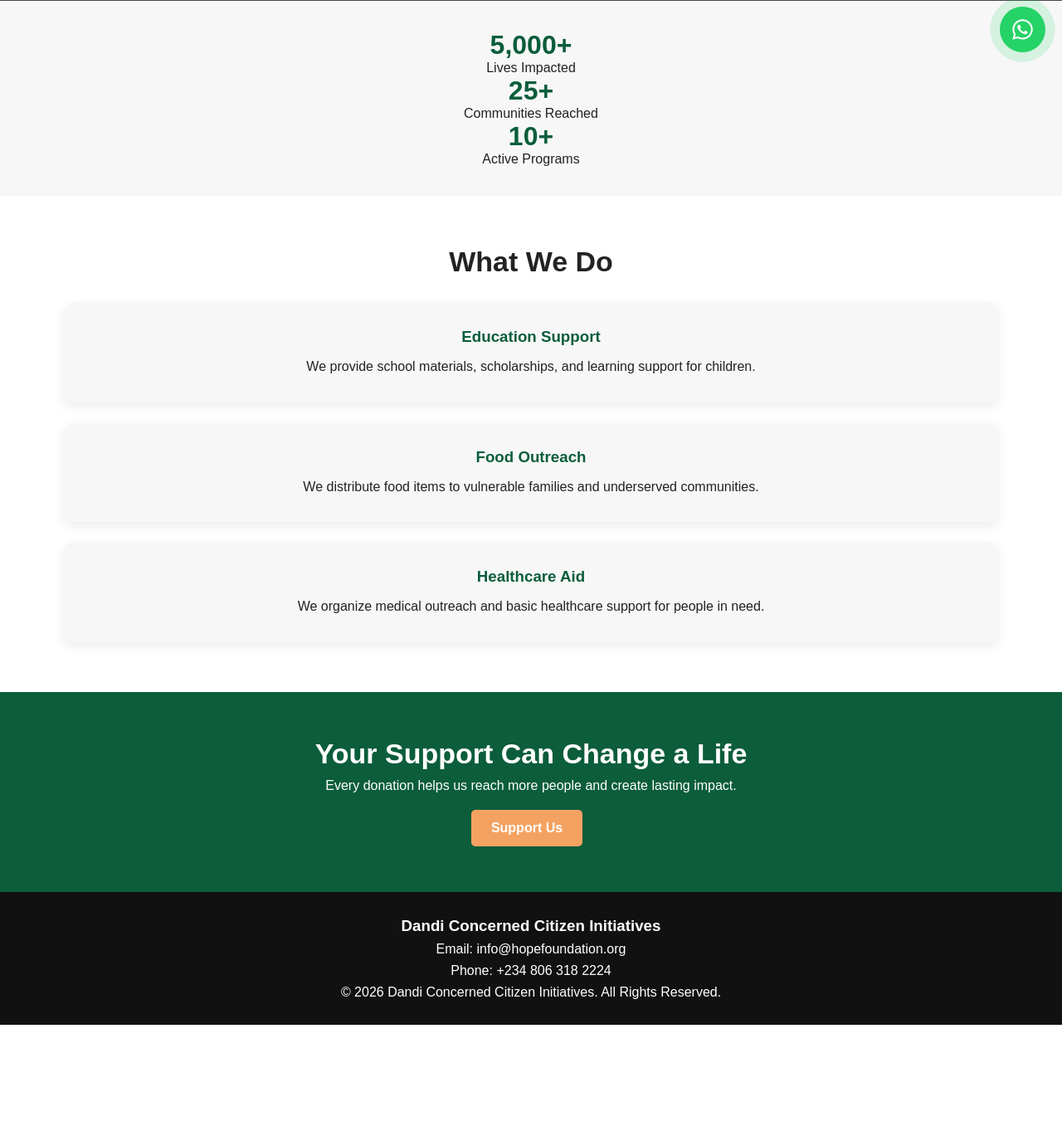
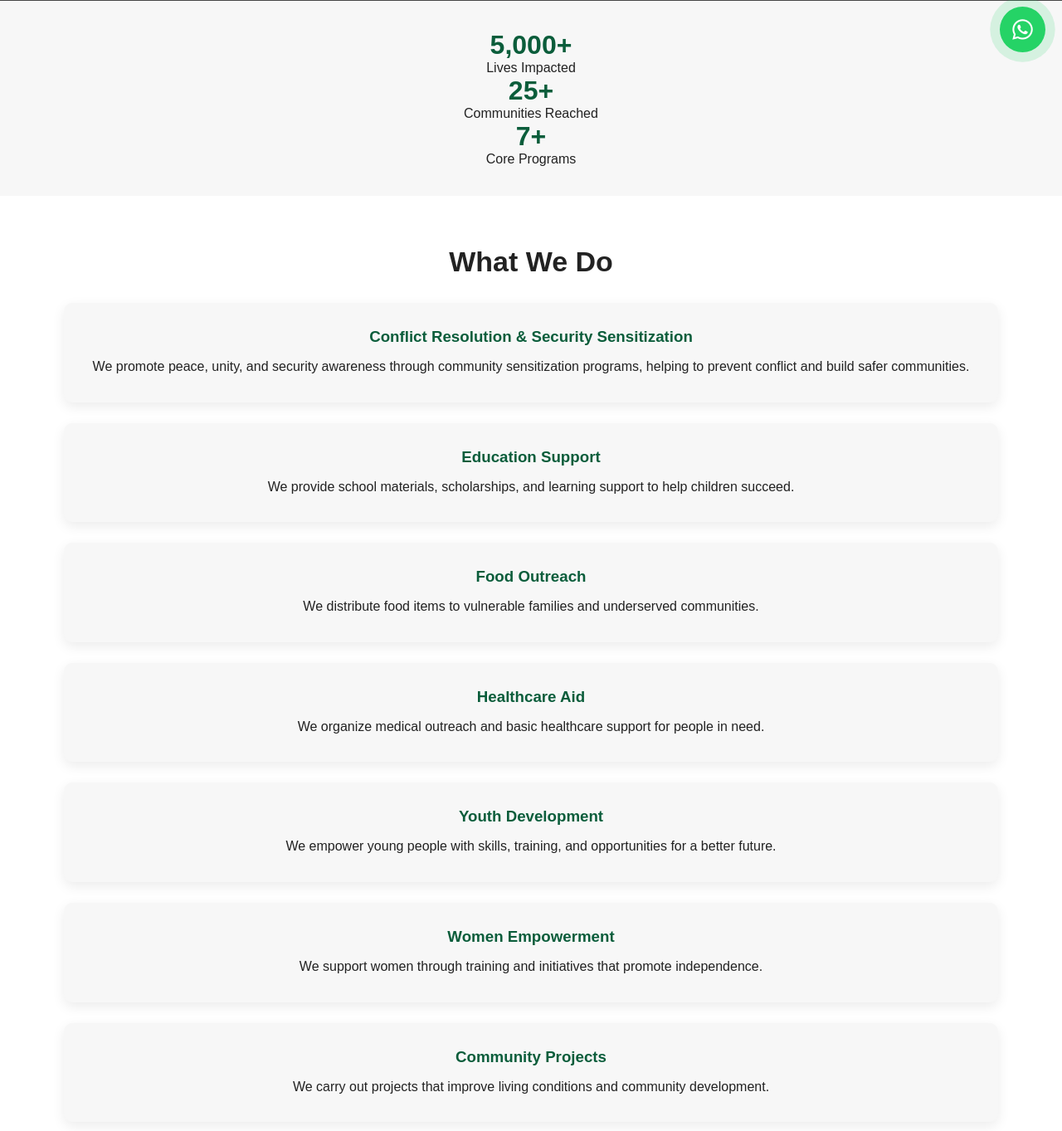
Before and after one commit to spibodydigitalzhub-create/Dandi-Concerned-Initiatives, a plain HTML site: page index.html in a window 1280 px wide. Shown: the part 717-2080 px from the top of the page at 83% size. Before the commit the page ends 1952 px from the top, so only its background shows below. Drawn offline with Linux system fonts and the light colour scheme; grey boxes are pictures that could not be loaded.

Commit message:
Add files via upload

```diff
--- a/index.html
+++ b/index.html
@@ -3,19 +3,20 @@
 <head>
   <meta charset="UTF-8" />
   <meta name="viewport" content="width=device-width, initial-scale=1.0" />
-  <title>DANDI DANDI CONCERNED CITIZEN INITIATIVES</title>
+
+  <title>Dandi Concerned Citizen Initiatives</title>
+
   <link rel="stylesheet" href="style.css" />
-<link href="https://fonts.googleapis.com/css2?family=Poppins:wght@300;500;700&display=swap" rel="stylesheet">
+  <link href="https://fonts.googleapis.com/css2?family=Poppins:wght@300;500;700&display=swap" rel="stylesheet">
+  <link rel="stylesheet" href="https://cdnjs.cloudflare.com/ajax/libs/font-awesome/6.5.0/css/all.min.css" />
 </head>
 <body>
 
 <header class="header">
-  <link rel="stylesheet" href="https://cdnjs.cloudflare.com/ajax/libs/font-awesome/6.5.0/css/all.min.css">
   <a href="index.html" class="logo">
-  <img src="https://i.imgur.com/ipDyGwg.jpeg" alt="Logo">
-  <span>DANDI CCI</span>
-</a>
-</a>
+    <img src="https://i.imgur.com/ipDyGwg.jpeg" alt="Dandi CCI Logo">
+    <span>DANDI CCI</span>
+  </a>
 
   <nav id="navMenu">
     <a href="index.html">Home</a>
@@ -31,7 +32,11 @@
 <section class="hero">
   <div class="hero-content">
     <h1>Changing Lives, Building Hope</h1>
-    <p>We support children, families, and communities through education, food, healthcare, and empowerment programs.</p>
+    <p>
+      We support communities through peace sensitization, education, food support,
+      healthcare, youth development, women empowerment, and community projects.
+    </p>
+
     <div class="hero-buttons">
       <a href="donate.html" class="btn">Donate Now</a>
       <a href="programs.html" class="btn-outline">Our Programs</a>
@@ -44,13 +49,15 @@
     <h2>5,000+</h2>
     <p>Lives Impacted</p>
   </div>
+
   <div>
     <h2>25+</h2>
     <p>Communities Reached</p>
   </div>
+
   <div>
-    <h2>10+</h2>
-    <p>Active Programs</p>
+    <h2>7+</h2>
+    <p>Core Programs</p>
   </div>
 </section>
 
@@ -58,20 +65,57 @@
   <h2>What We Do</h2>
 
   <div class="cards">
+
+    <div class="card">
+      <h3>Conflict Resolution & Security Sensitization</h3>
+      <p>
+        We promote peace, unity, and security awareness through community sensitization programs,
+        helping to prevent conflict and build safer communities.
+      </p>
+    </div>
+
     <div class="card">
       <h3>Education Support</h3>
-      <p>We provide school materials, scholarships, and learning support for children.</p>
+      <p>
+        We provide school materials, scholarships, and learning support to help children succeed.
+      </p>
     </div>
 
     <div class="card">
       <h3>Food Outreach</h3>
-      <p>We distribute food items to vulnerable families and underserved communities.</p>
+      <p>
+        We distribute food items to vulnerable families and underserved communities.
+      </p>
     </div>
 
     <div class="card">
       <h3>Healthcare Aid</h3>
-      <p>We organize medical outreach and basic healthcare support for people in need.</p>
+      <p>
+        We organize medical outreach and basic healthcare support for people in need.
+      </p>
     </div>
+
+    <div class="card">
+      <h3>Youth Development</h3>
+      <p>
+        We empower young people with skills, training, and opportunities for a better future.
+      </p>
+    </div>
+
+    <div class="card">
+      <h3>Women Empowerment</h3>
+      <p>
+        We support women through training and initiatives that promote independence.
+      </p>
+    </div>
+
+    <div class="card">
+      <h3>Community Projects</h3>
+      <p>
+        We carry out projects that improve living conditions and community development.
+      </p>
+    </div>
+
   </div>
 </section>
 
@@ -83,10 +127,11 @@
 
 <footer class="footer">
   <h3>Dandi Concerned Citizen Initiatives</h3>
-  <p>Email: info@hopefoundation.org</p>
+  <p>Email: dandiconcernedcitizenscci@gmail.com</p>
   <p>Phone: +234 806 318 2224</p>
   <p>&copy; 2026 Dandi Concerned Citizen Initiatives. All Rights Reserved.</p>
 </footer>
+
 <a href="#" id="openWhatsapp" class="whatsapp">
   <i class="fab fa-whatsapp"></i>
 </a>
@@ -96,9 +141,7 @@
     <button class="wa-close" id="closeWhatsapp">&times;</button>
     <h3>Chat With Us</h3>
     <p>Enter your name to continue on WhatsApp.</p>
-
     <input type="text" id="waName" placeholder="Your name">
-
     <button id="startWhatsapp" class="wa-btn">Start Chat</button>
   </div>
 </div>
```
